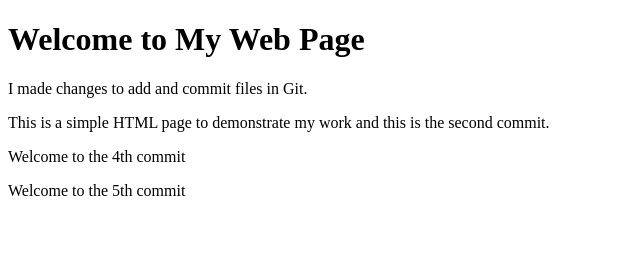
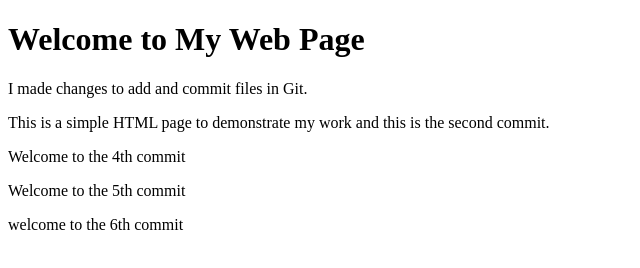
Before and after one commit to Priya-Kumari-108/SSH_priya, a plain HTML site: page priya/index.html in a window 1280 px wide. Shown: the whole page, without its empty margins (0-640 px from the left). Drawn offline with Linux system fonts and the light colour scheme.

Commit message:
next commit after SSH

```diff
--- a/priya/index.html
+++ b/priya/index.html
@@ -11,6 +11,7 @@
     <p>This is a simple HTML page to demonstrate my work and this is the second commit.</p>
     <p> Welcome to the 4th commit</p>
     <p>Welcome to the 5th commit</p>
+    <p>welcome to the 6th commit</p>
 </body>
 
 </html>
```
